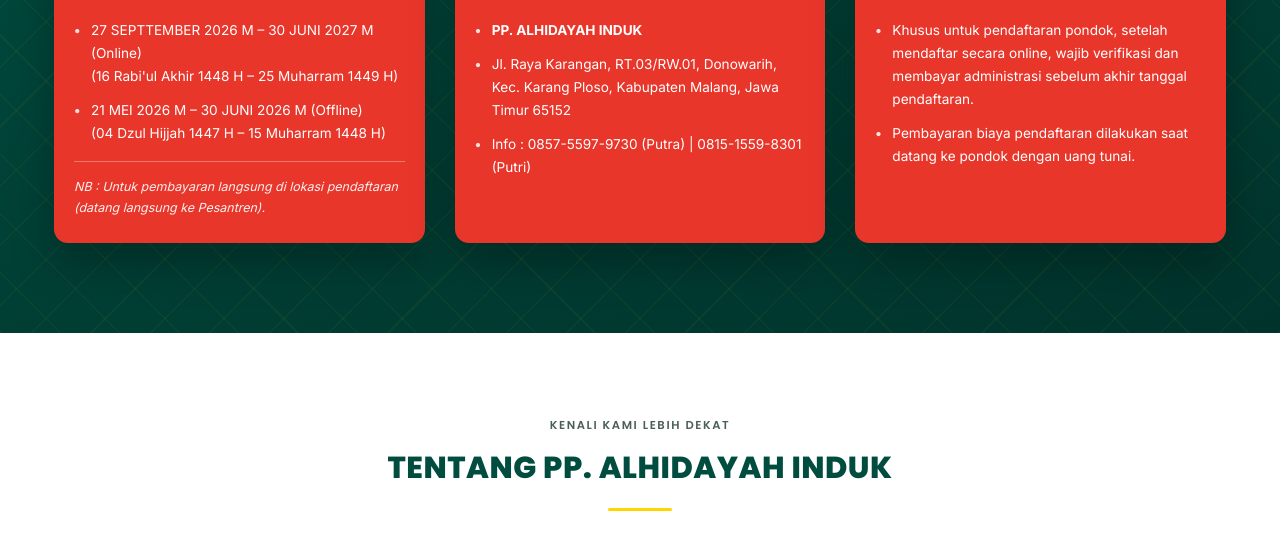
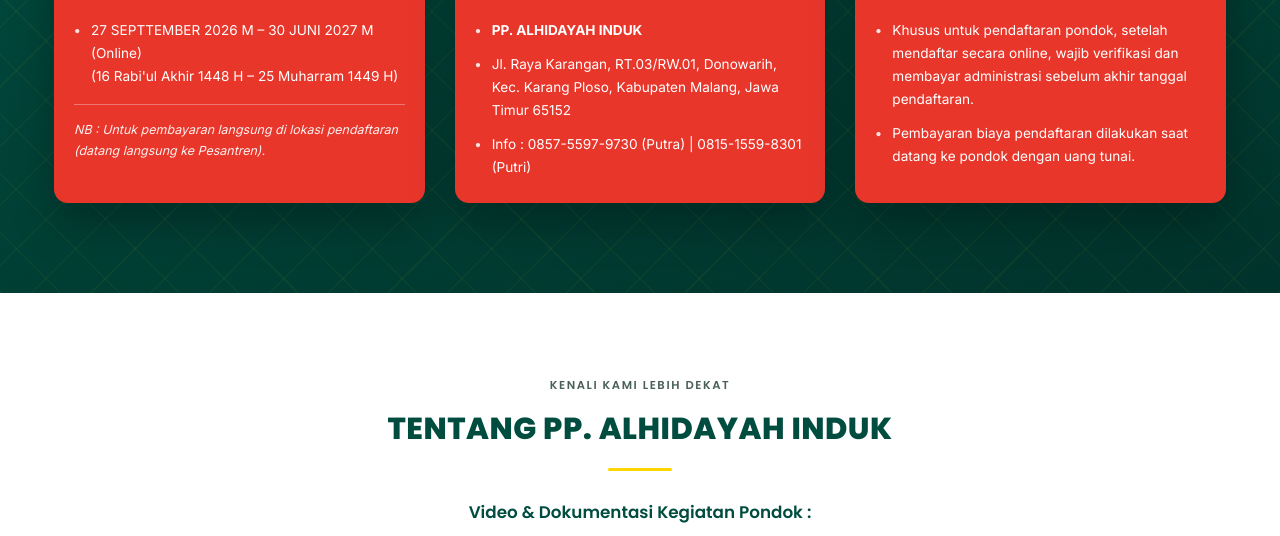
Before and after one commit to PSB-Alhidayahinduk/PSB-Alhidayah, a website: page index.html in a window 1280 px wide. Shown: the part 2176-2712 px from the top of the page. Drawn offline with Linux system fonts and the light colour scheme.

Commit message:
Remove offline registration date from index.html

```diff
--- a/index.html
+++ b/index.html
@@ -1393,7 +1393,6 @@
           <div class="info-card-body">
             <ul>
               <li>27 SEPTTEMBER 2026 M – 30 JUNI 2027 M (Online) <br>(16 Rabi'ul Akhir 1448 H – 25 Muharram 1449 H)</li>
-              <li>21 MEI 2026 M – 30 JUNI 2026 M (Offline) <br>(04 Dzul Hijjah 1447 H – 15 Muharram 1448 H)</li>
             </ul>
             <p class="info-note">NB : Untuk pembayaran langsung di lokasi pendaftaran (datang langsung ke Pesantren).</p>
           </div>
```
